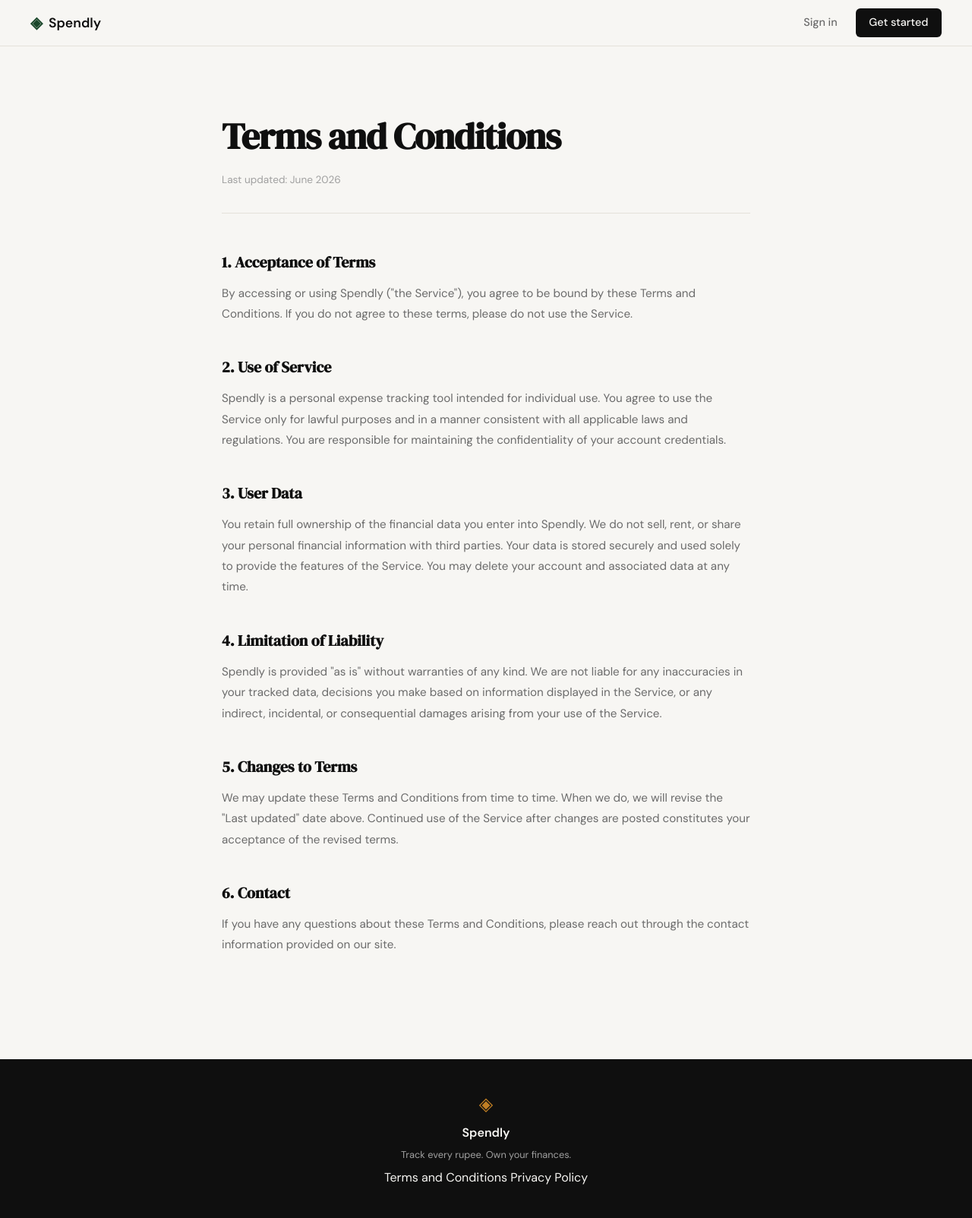
After one commit to pmandal22/spendly, a Flask app: page /terms in a window 1280 px wide. The commit adds this page. Shown: the whole page at 76% size. Run offline with Flask 3, Linux system fonts and the light colour scheme.

Commit message:
landing: add terms and conditions page and route

```diff
--- a/app.py
+++ b/app.py
@@ -20,6 +20,11 @@ def register():
 @app.route("/login")
 def login():
     return render_template("login.html")
+
+
+@app.route("/terms")
+def terms():
+    return render_template("terms.html")
 
 
 # ------------------------------------------------------------------ #
--- a/static/css/style.css
+++ b/static/css/style.css
@@ -508,6 +508,49 @@ a { color: inherit; text-decoration: none; }
 }
 
 /* ------------------------------------------------------------------ */
+/* Legal pages (Terms, Privacy)                                        */
+/* ------------------------------------------------------------------ */
+
+.legal-page {
+    padding: 5rem 2rem 6rem;
+    max-width: 760px;
+    margin: 0 auto;
+}
+
+.legal-title {
+    font-family: var(--font-display);
+    font-size: clamp(2rem, 4vw, 3rem);
+    color: var(--ink);
+    letter-spacing: -0.02em;
+    margin-bottom: 0.5rem;
+}
+
+.legal-updated {
+    font-size: 0.85rem;
+    color: var(--ink-faint);
+    margin-bottom: 3rem;
+    padding-bottom: 2rem;
+    border-bottom: 1px solid var(--border);
+}
+
+.legal-section {
+    margin-bottom: 2.5rem;
+}
+
+.legal-section h2 {
+    font-family: var(--font-display);
+    font-size: 1.25rem;
+    color: var(--ink);
+    margin-bottom: 0.75rem;
+}
+
+.legal-section p {
+    font-size: 0.95rem;
+    color: var(--ink-muted);
+    line-height: 1.8;
+}
+
+/* ------------------------------------------------------------------ */
 /* Responsive                                                          */
 /* ------------------------------------------------------------------ */
 
--- a/templates/base.html
+++ b/templates/base.html
@@ -35,7 +35,7 @@
             <span class="footer-name">Spendly</span>
             <p class="footer-copy">Track every rupee. Own your finances.</p>
             <div class="footer-links">
-                <a href="#">Terms and Conditions</a>
+                <a href="{{ url_for('terms') }}">Terms and Conditions</a>
                 <a href="#">Privacy Policy</a>
             </div>
         </div>
--- /dev/null
+++ b/templates/terms.html
@@ -0,0 +1,44 @@
+{% extends "base.html" %}
+
+{% block title %}Terms and Conditions — Spendly{% endblock %}
+
+{% block content %}
+
+<section class="legal-page">
+    <div class="legal-inner">
+        <h1 class="legal-title">Terms and Conditions</h1>
+        <p class="legal-updated">Last updated: June 2026</p>
+
+        <div class="legal-section">
+            <h2>1. Acceptance of Terms</h2>
+            <p>By accessing or using Spendly ("the Service"), you agree to be bound by these Terms and Conditions. If you do not agree to these terms, please do not use the Service.</p>
+        </div>
+
+        <div class="legal-section">
+            <h2>2. Use of Service</h2>
+            <p>Spendly is a personal expense tracking tool intended for individual use. You agree to use the Service only for lawful purposes and in a manner consistent with all applicable laws and regulations. You are responsible for maintaining the confidentiality of your account credentials.</p>
+        </div>
+
+        <div class="legal-section">
+            <h2>3. User Data</h2>
+            <p>You retain full ownership of the financial data you enter into Spendly. We do not sell, rent, or share your personal financial information with third parties. Your data is stored securely and used solely to provide the features of the Service. You may delete your account and associated data at any time.</p>
+        </div>
+
+        <div class="legal-section">
+            <h2>4. Limitation of Liability</h2>
+            <p>Spendly is provided "as is" without warranties of any kind. We are not liable for any inaccuracies in your tracked data, decisions you make based on information displayed in the Service, or any indirect, incidental, or consequential damages arising from your use of the Service.</p>
+        </div>
+
+        <div class="legal-section">
+            <h2>5. Changes to Terms</h2>
+            <p>We may update these Terms and Conditions from time to time. When we do, we will revise the "Last updated" date above. Continued use of the Service after changes are posted constitutes your acceptance of the revised terms.</p>
+        </div>
+
+        <div class="legal-section">
+            <h2>6. Contact</h2>
+            <p>If you have any questions about these Terms and Conditions, please reach out through the contact information provided on our site.</p>
+        </div>
+    </div>
+</section>
+
+{% endblock %}
```
